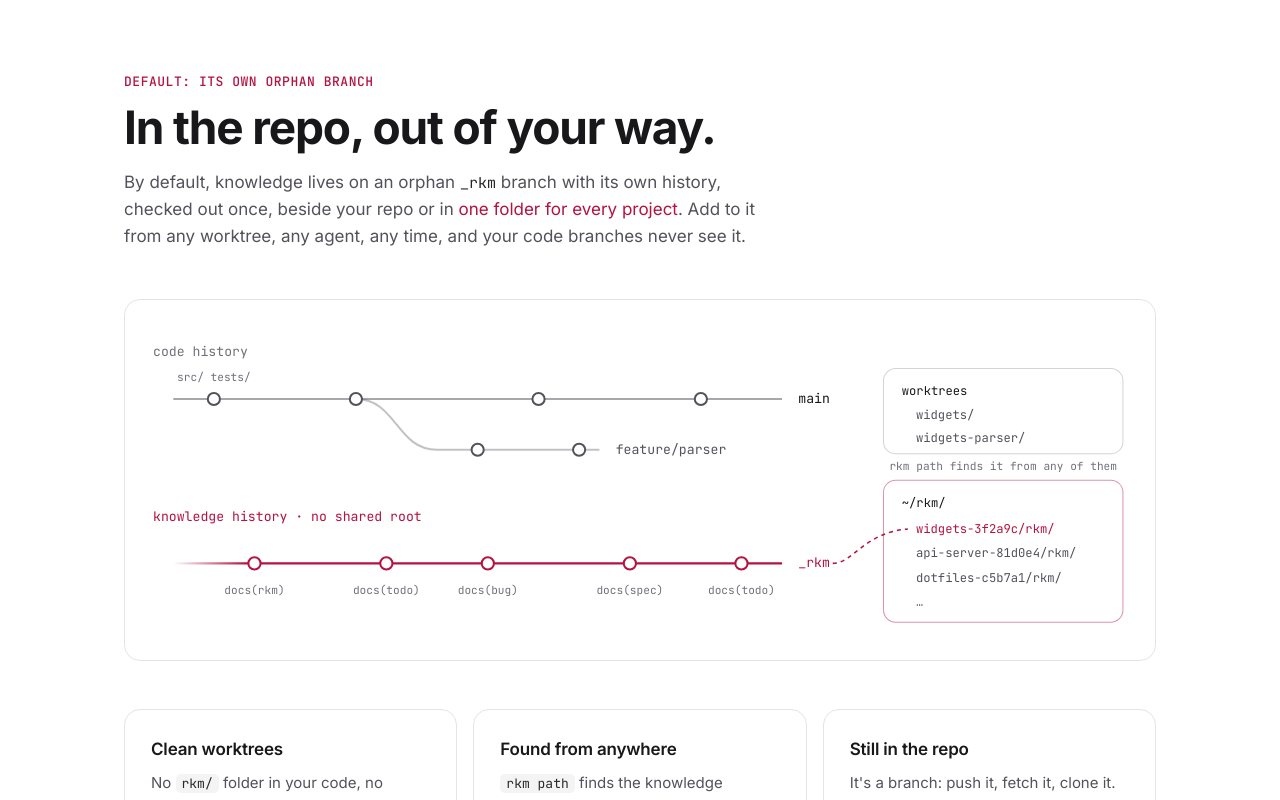
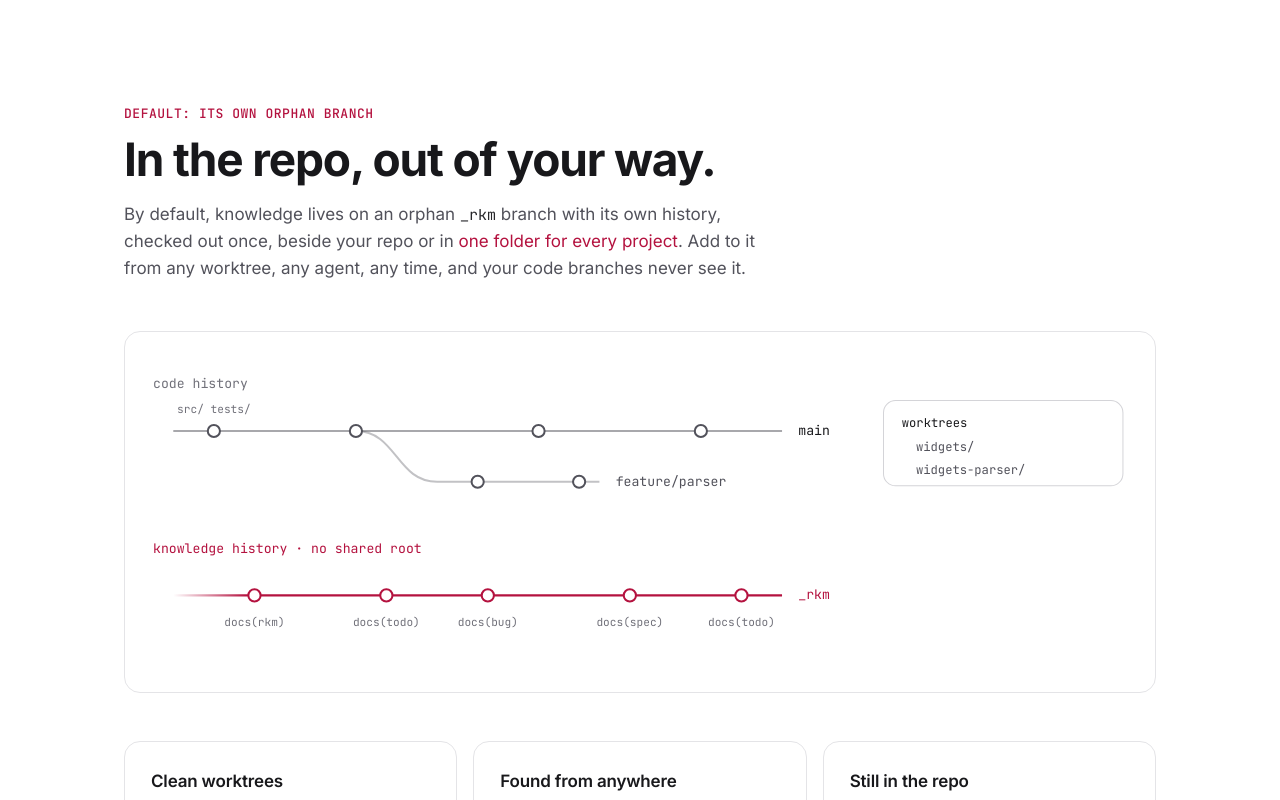
Before and after one commit to wcrd/rkm, a plain HTML site: page site/index.html in a window 1280 px wide. Shown: the part 2000-2800 px from the top of the page. Drawn offline with Linux system fonts and the light colour scheme.

Commit message:
docs: sharpen the landing hook and simplify the branch diagram
The lede now ends on "In the repo, but out of the diff." in ruby. The
branch diagram drops the global folder box, which the one-folder section
already covers.

Co-Authored-By: Claude Opus 5.5 <noreply@anthropic.com>

```diff
--- a/site/index.html
+++ b/site/index.html
@@ -141,7 +141,7 @@
   }
   .byline { margin: 12px 0 0; font-size: clamp(20px, 3vw, 28px); font-weight: 600; letter-spacing: -0.015em; color: var(--text); }
   .lede { margin: 24px auto 0; max-width: 600px; font-size: clamp(17px, 2.2vw, 20px); color: var(--muted); }
-  .lede em { color: var(--text); font-style: normal; }
+  .lede em { color: var(--accent); font-style: normal; font-weight: 500; }
 
   .install {
     margin: 36px auto 0; display: inline-flex; align-items: center; gap: 14px; max-width: 100%;
@@ -350,7 +350,7 @@
     <a class="pill" href="https://github.com/GoogleCloudPlatform/knowledge-catalog/blob/main/okf/SPEC.md"><b>OKF v0.2</b> Built on the Open Knowledge Format &rarr;</a>
     <h1>rkm</h1>
     <p class="byline">Repository Knowledge Management</p>
-    <p class="lede">Like PKM, but for your repo. Todos, bugs, decisions and specs <em>live with the code</em>, where you and your agents already look.</p>
+    <p class="lede">Like PKM, but for your repo. Todos, bugs, decisions and specs live with the code, right where you and your agents already look. <em>In the repo, but out of the diff.</em></p>
     <div class="install">
       <span><span class="dollar">$ </span><span id="install-cmd">uv tool install git+https://github.com/wcrd/rkm</span></span>
       <button class="copy" data-copy="install-cmd">Copy</button>
@@ -415,7 +415,7 @@ todos/swap-regex-engine           Todo      <span class="a">open</span>   Swap r
     <p class="sub">By default, knowledge lives on an orphan <code style="font-size:15px;color:var(--code)">_rkm</code> branch with its own history, checked out once, beside your repo or in <a href="#one-folder" style="color:var(--accent);text-decoration:none">one folder for every project</a>. Add to it from any worktree, any agent, any time, and your code branches never see it.</p>
 
     <div class="card diagram">
-      <svg viewBox="0 0 960 300" role="img" aria-label="Code branches with feature worktrees, and a separate orphan _rkm branch whose single checkout lives in a global knowledge folder">
+      <svg viewBox="0 0 960 300" role="img" aria-label="Code branches with feature worktrees, and a separate orphan _rkm branch that shares no history with them">
         <defs>
           <linearGradient id="fade" gradientUnits="userSpaceOnUse" x1="20" y1="0" x2="620" y2="0"><stop offset="0" style="stop-color:var(--accent)" stop-opacity="0"/><stop offset=".12" style="stop-color:var(--accent)"/><stop offset="1" style="stop-color:var(--accent)"/></linearGradient>
         </defs>
@@ -442,16 +442,6 @@ todos/swap-regex-engine           Todo      <span class="a">open</span>   Swap r
           <text x="100" y="262">docs(rkm)</text><text x="230" y="262">docs(todo)</text><text x="330" y="262">docs(bug)</text><text x="470" y="262">docs(spec)</text><text x="580" y="262">docs(todo)</text>
         </g>
 
-        <!-- global folder -->
-        <rect x="720" y="150" width="236" height="140" rx="12" style="fill:var(--accent-soft);stroke:var(--accent-line)"/>
-        <g font-size="12">
-          <text x="738" y="176" style="fill:var(--text)">~/rkm/</text>
-          <text x="752" y="202" style="fill:var(--accent)">widgets-3f2a9c/rkm/</text>
-          <text x="752" y="226" style="fill:var(--muted)">api-server-81d0e4/rkm/</text>
-          <text x="752" y="250" style="fill:var(--muted)">dotfiles-c5b7a1/rkm/</text>
-          <text x="752" y="274" style="fill:var(--faint)">&hellip;</text>
-        </g>
-        <path d="M670 232 C 690 232, 700 202, 744 198" fill="none" style="stroke:var(--accent)" stroke-width="1.5" stroke-dasharray="4 4"/>
         <!-- worktrees -->
         <rect x="720" y="40" width="236" height="84" rx="12" fill="none" style="stroke:var(--line-strong)"/>
         <g font-size="12">
@@ -459,7 +449,6 @@ todos/swap-regex-engine           Todo      <span class="a">open</span>   Swap r
           <text x="752" y="90" style="fill:var(--muted)">widgets/</text>
           <text x="752" y="112" style="fill:var(--muted)">widgets-parser/</text>
         </g>
-        <text x="838" y="140" style="fill:var(--faint)" font-size="11" text-anchor="middle">rkm path finds it from any of them</text>
       </svg>
     </div>
 
```
